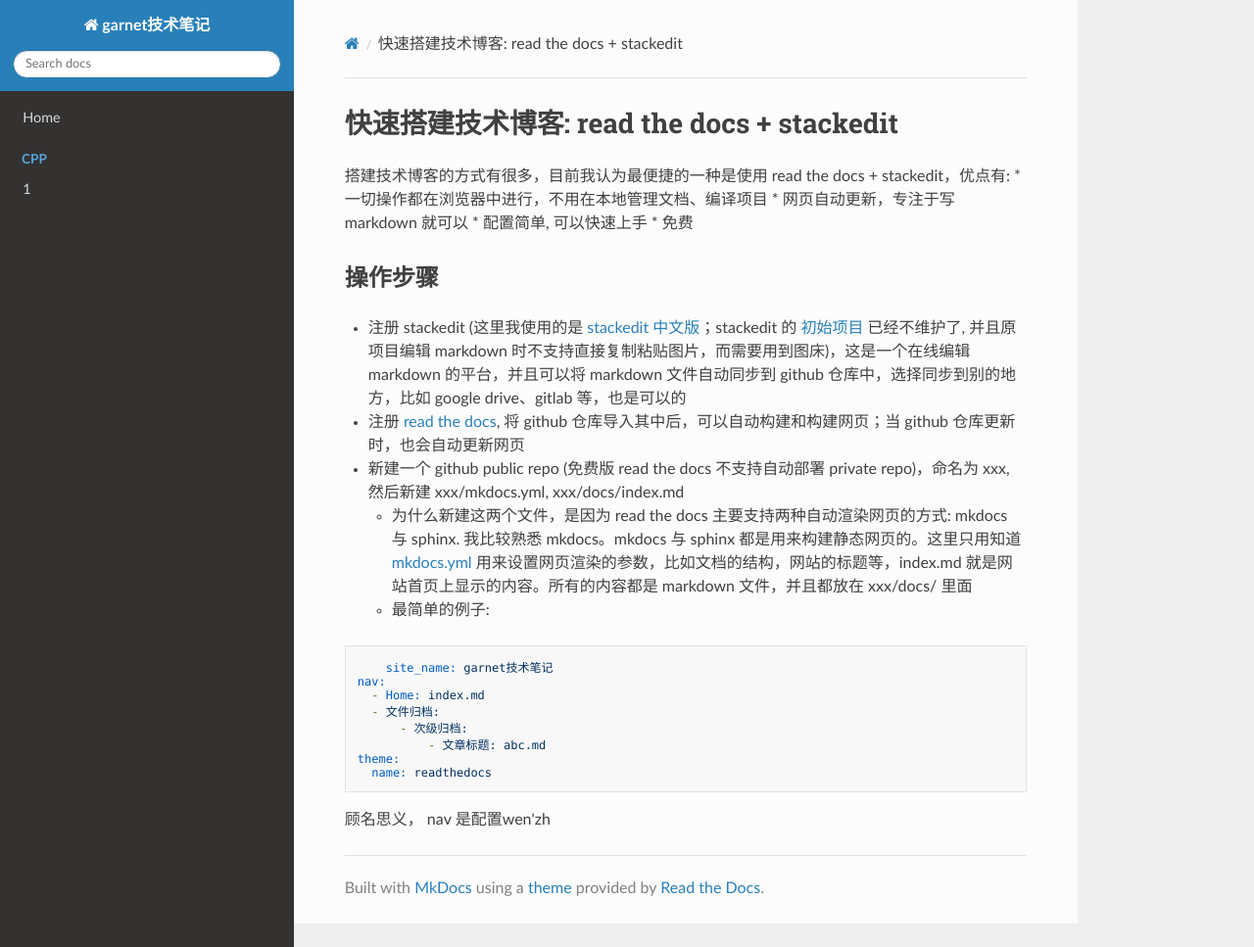
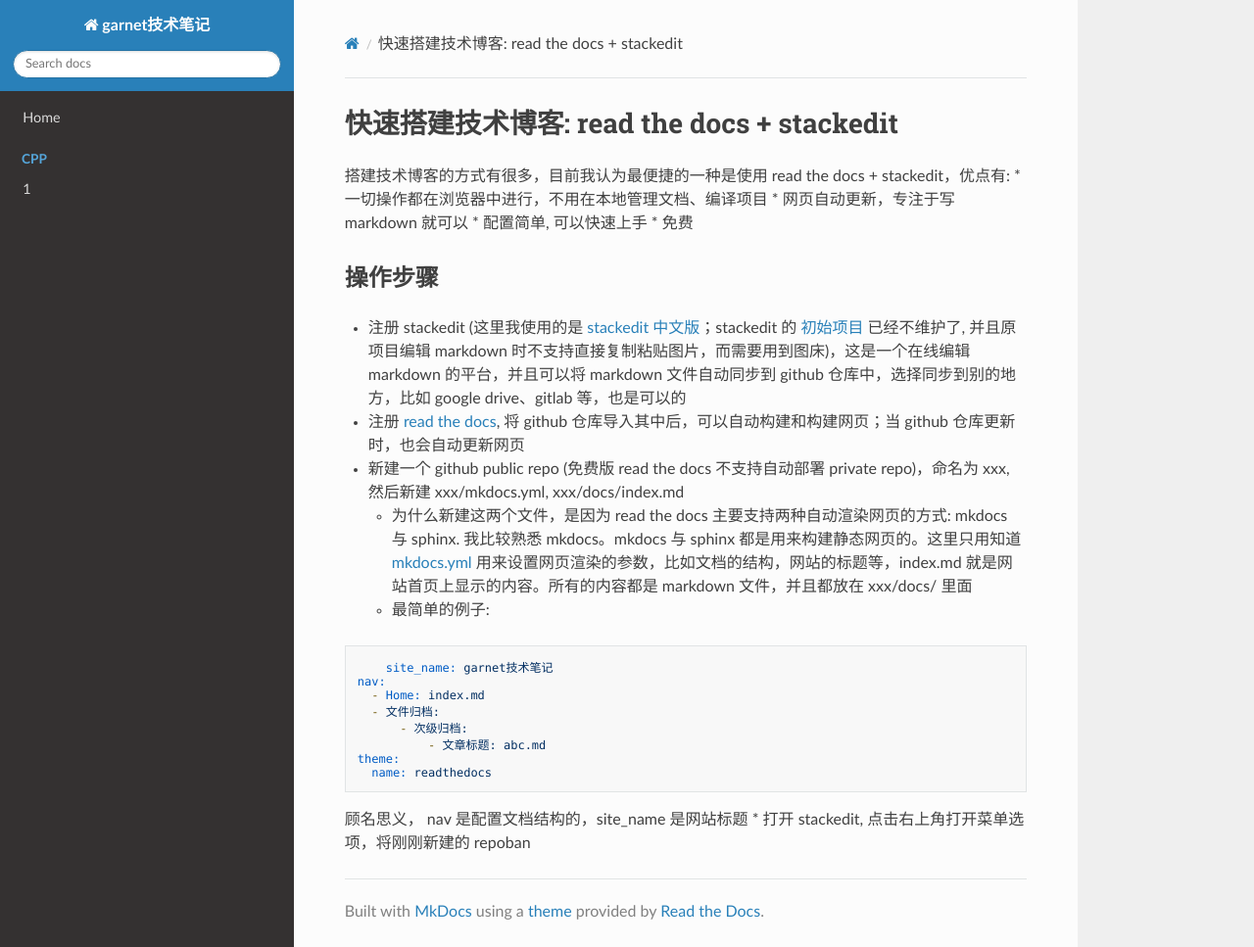
Before and after one commit to ymma98/technotes, an MkDocs documentation site: the page built from docs/杂谈/快速搭建技术博客: read the docs + stackedit.md, in a window 1280 px wide and 967 px high. Shown: the whole window at 98% size. Built offline with MkDocs 1.6.1, drawn with Linux system fonts in a browser that asks for light colours; nearby versions of some CDN libraries.

Commit message:
docs/杂谈/快速搭建技术博客: read the docs + stackedit.md updated from https://stackedit.cn/

````diff
--- a/docs/杂谈/快速搭建技术博客: read the docs + stackedit.md
+++ b/docs/杂谈/快速搭建技术博客: read the docs + stackedit.md
@@ -25,12 +25,13 @@ theme:
   name: readthedocs
 ```
 
-顾名思义， nav 是配置wen'zh
+顾名思义， nav 是配置文档结构的，site_name 是网站标题
+* 打开 stackedit, 点击右上角打开菜单选项，将刚刚新建的 repoban
 
 
 
 
 
 <!--stackedit_data:
-eyJoaXN0b3J5IjpbNjExOTM3MTg4XX0=
+eyJoaXN0b3J5IjpbLTUwMzM2NjMyXX0=
 -->
````
